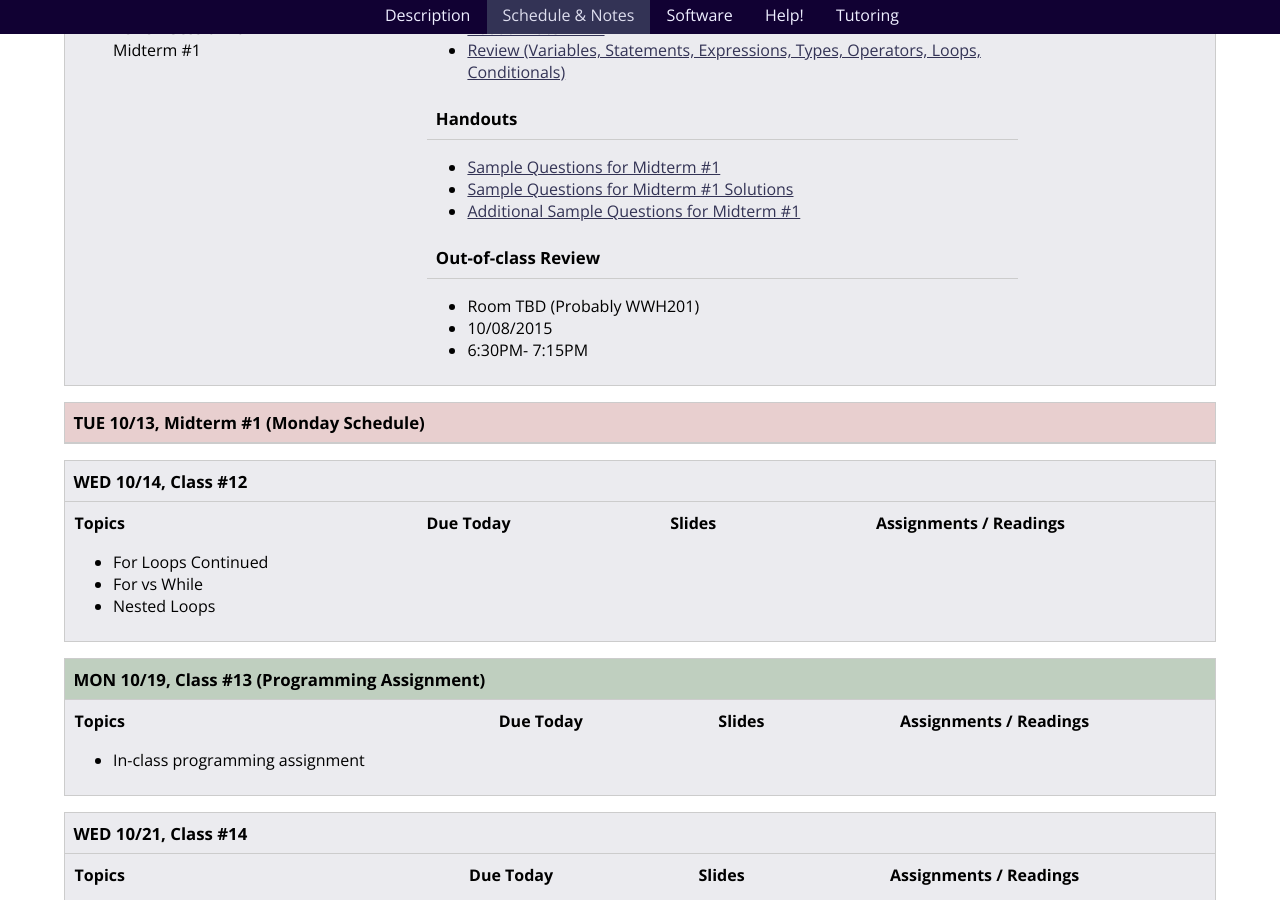
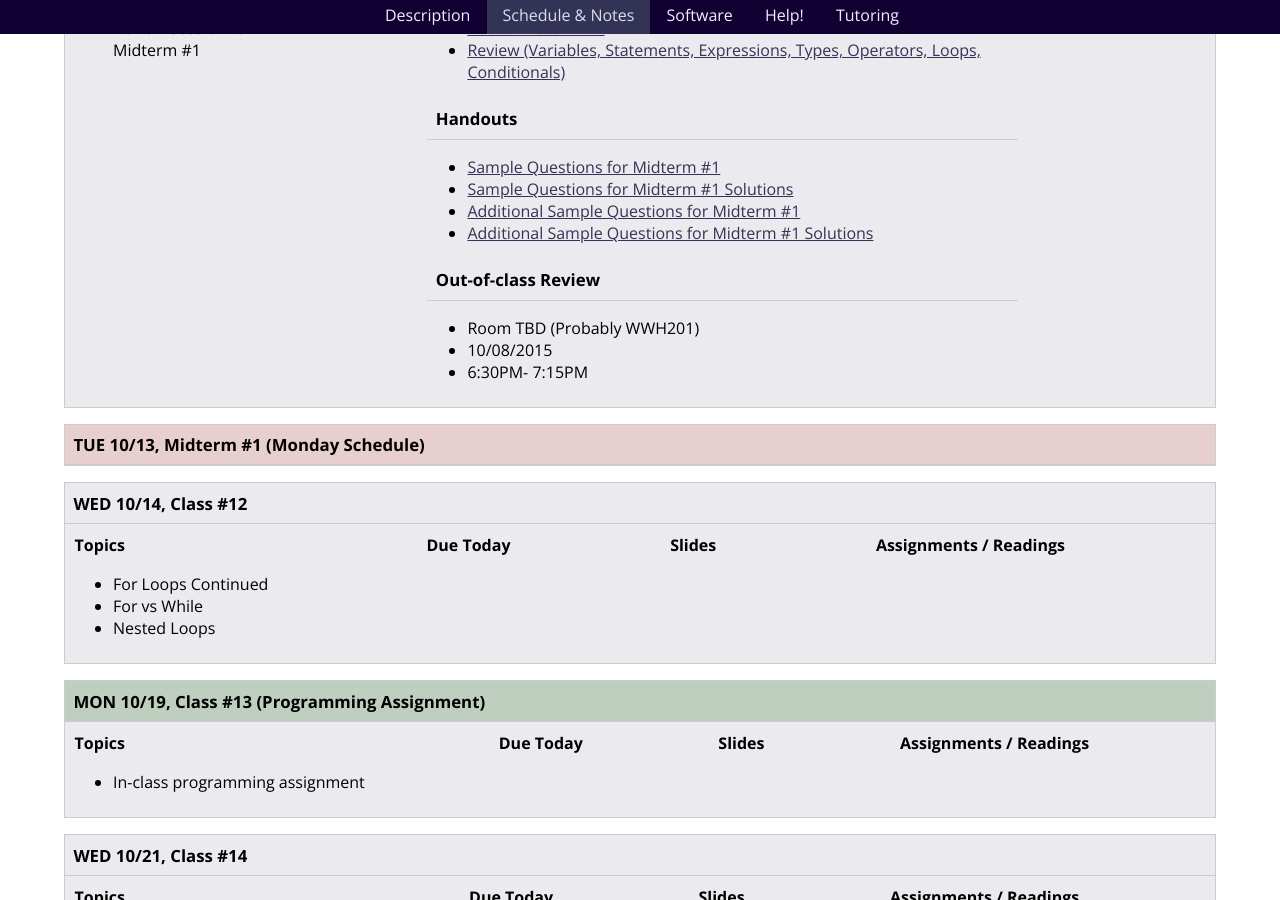
Before and after one commit to foureyes/csci-ua.0002-fall2015-010, a Jekyll site: the page built from schedule.markdown, in a window 1280 px wide and 900 px high, scrolled down 3842 px. Built offline with Jekyll 4.4.1, drawn with Linux system fonts in a browser that asks for light colours.

Commit message:
add solutions for 2nd set of practice questions for mid 1

```diff
--- a/_includes/classes/10/materials.markdown
+++ b/_includes/classes/10/materials.markdown
@@ -17,6 +17,7 @@
 * [Sample Questions for Midterm #1](resources/handouts/midterm_1/midterm_1_practice.pdf)
 * [Sample Questions for Midterm #1 Solutions](resources/handouts/midterm_1/midterm_1_practice_solutions.pdf)
 * [Additional Sample Questions for Midterm #1](resources/handouts/midterm_1/midterm_1_additional_practice.pdf)
+* [Additional Sample Questions for Midterm #1 Solutions](resources/handouts/midterm_1/midterm_1_additional_practice_solutions.pdf)
 
 
 
```
Also changed, not shown: 1 other file.
